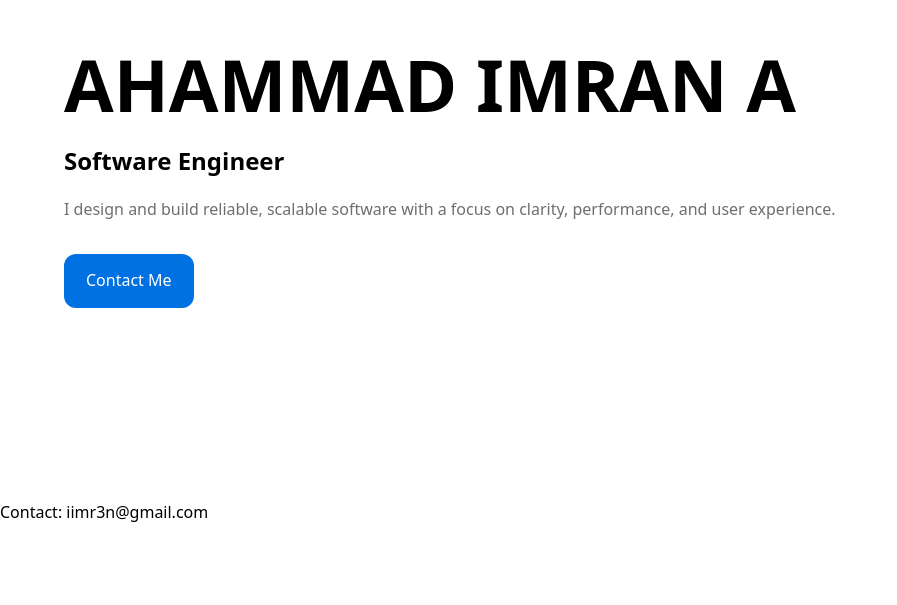
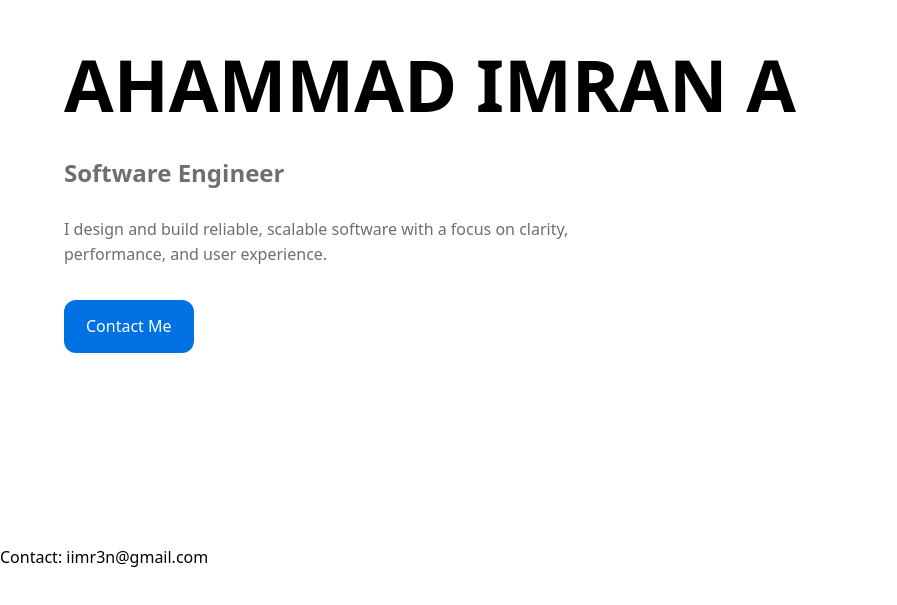
Before and after one commit to iimr4n/portfolio-js, a Next.js app: page / in a window 1280 px wide. Shown: the part 113-718 px from the top of the page, without its empty margins (0-897 px from the left). Built offline with nearby package versions, Linux system fonts and the light colour scheme.

Commit message:
Refactor CSS with section headers for clarity

```diff
--- a/app/globals.css
+++ b/app/globals.css
@@ -1,11 +1,15 @@
-/* CSS Reset */
+/* =========================
+   RESET
+========================= */
 * {
   margin: 0;
   padding: 0;
   box-sizing: border-box;
 }
 
-/* Color variables */
+/* =========================
+   THEME VARIABLES
+========================= */
 :root {
   --bg: #ffffff;
   --text: #000000;
@@ -14,7 +18,6 @@
   --border: #d2d2d7;
 }
 
-/* Dark mode */
 @media (prefers-color-scheme: dark) {
   :root {
     --bg: #000000;
@@ -24,7 +27,9 @@
   }
 }
 
-/* Base styles */
+/* =========================
+   BASE STYLES
+========================= */
 body {
   font-family: system-ui, -apple-system, BlinkMacSystemFont, "Segoe UI",
     Roboto, Oxygen, Ubuntu, Cantarell, "Open Sans", "Helvetica Neue",
@@ -34,19 +39,22 @@ body {
   line-height: 1.6;
 }
 
-/* Layout helper */
+/* =========================
+   LAYOUT
+========================= */
 .container {
   max-width: 1200px;
   margin: 0 auto;
   padding: 0 24px;
 }
 
-/* Sections */
 section {
   padding: 96px 0;
 }
 
-/* Hero section */
+/* =========================
+   HERO
+========================= */
 .hero {
   padding-top: 140px;
 }
@@ -56,12 +64,20 @@ section {
   font-weight: 600;
 }
 
-.hero p {
-  margin-top: 16px;
+.hero h2 {
+  margin-top: 12px;
   color: var(--gray);
 }
 
-/* Button */
+.hero p {
+  max-width: 520px;
+  margin-top: 24px;
+  color: var(--gray);
+}
+
+/* =========================
+   BUTTONS
+========================= */
 .btn-primary {
   display: inline-block;
   margin-top: 32px;
@@ -73,13 +89,40 @@ section {
   font-weight: 500;
 }
 
-/* Contact links */
-a {
+.btn-primary:hover {
+  opacity: 0.9;
+}
+
+/* =========================
+   CONTACT
+========================= */
+#contact h3 {
+  font-size: 32px;
+  margin-bottom: 24px;
+}
+
+#contact a {
   color: var(--accent);
   text-decoration: none;
 }
 
-/* Responsive */
+#contact a:hover {
+  text-decoration: underline;
+}
+
+/* =========================
+   FOOTER (FUTURE)
+========================= */
+.footer {
+  padding: 32px 0;
+  text-align: center;
+  color: var(--gray);
+  border-top: 1px solid var(--border);
+}
+
+/* =========================
+   RESPONSIVE
+========================= */
 @media (max-width: 768px) {
   section {
     padding: 72px 0;
```
